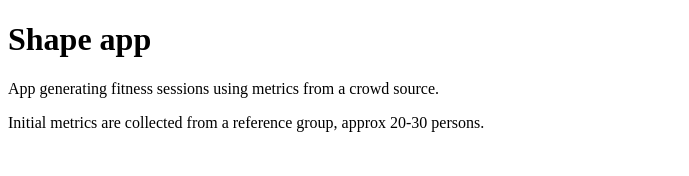
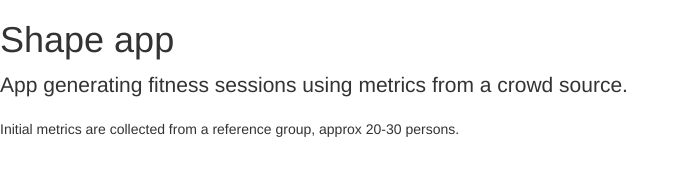
Before and after one commit to swizkon/shapeapp, a plain HTML site: page index.html in a window 1280 px wide. Shown: the whole page, without its empty margins (0-689 px from the left). Drawn offline with nearby package versions, Linux system fonts and the light colour scheme.

Commit message:
Added bootstrap stylesheet

```diff
--- a/index.html
+++ b/index.html
@@ -2,6 +2,7 @@
 <html>
 <head>
 <title>Docs - Shape app</title>
+<link rel="stylesheet" href="https://maxcdn.bootstrapcdn.com/bootstrap/3.3.6/css/bootstrap.min.css" />
 </head>
 <body>
 
```
